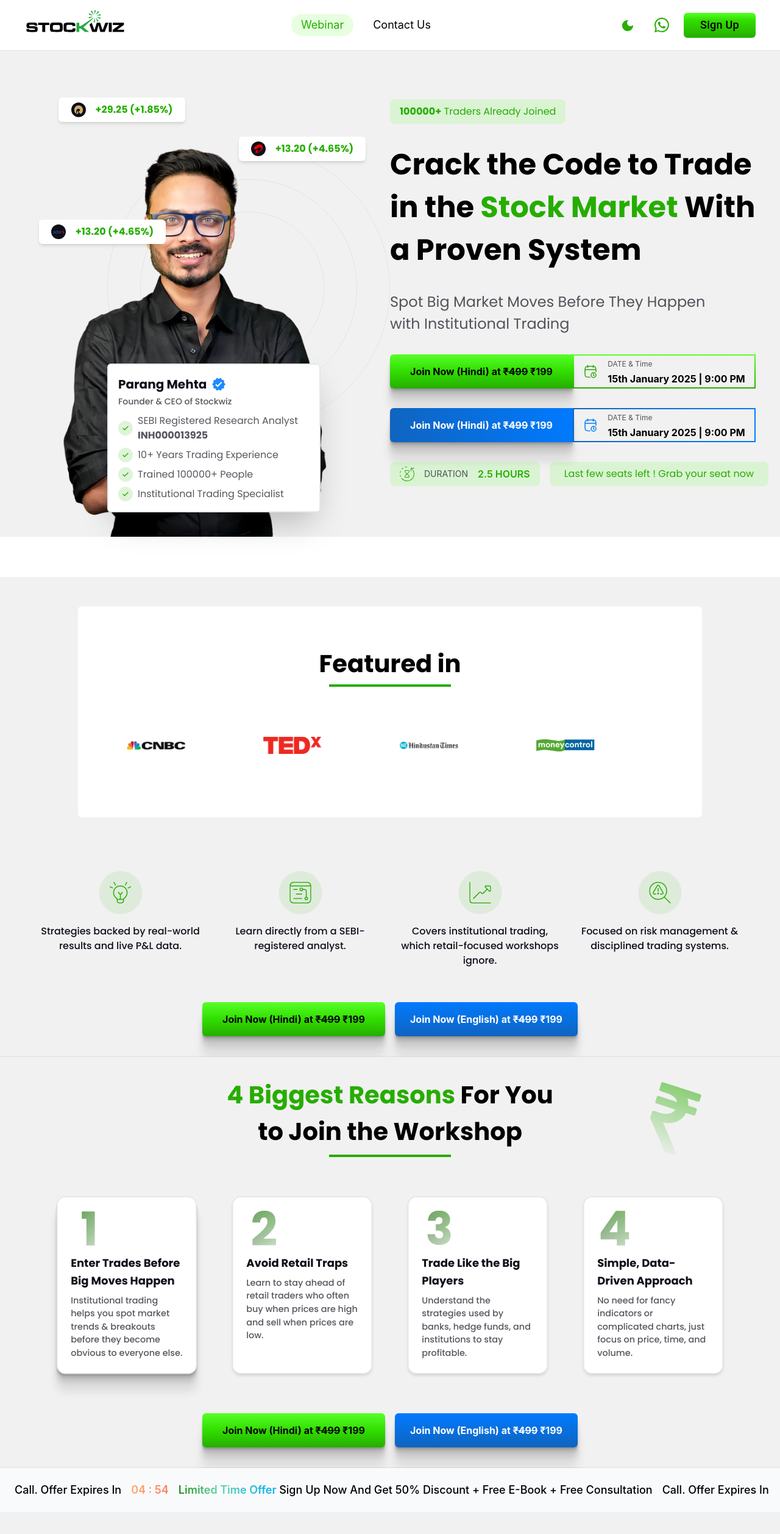
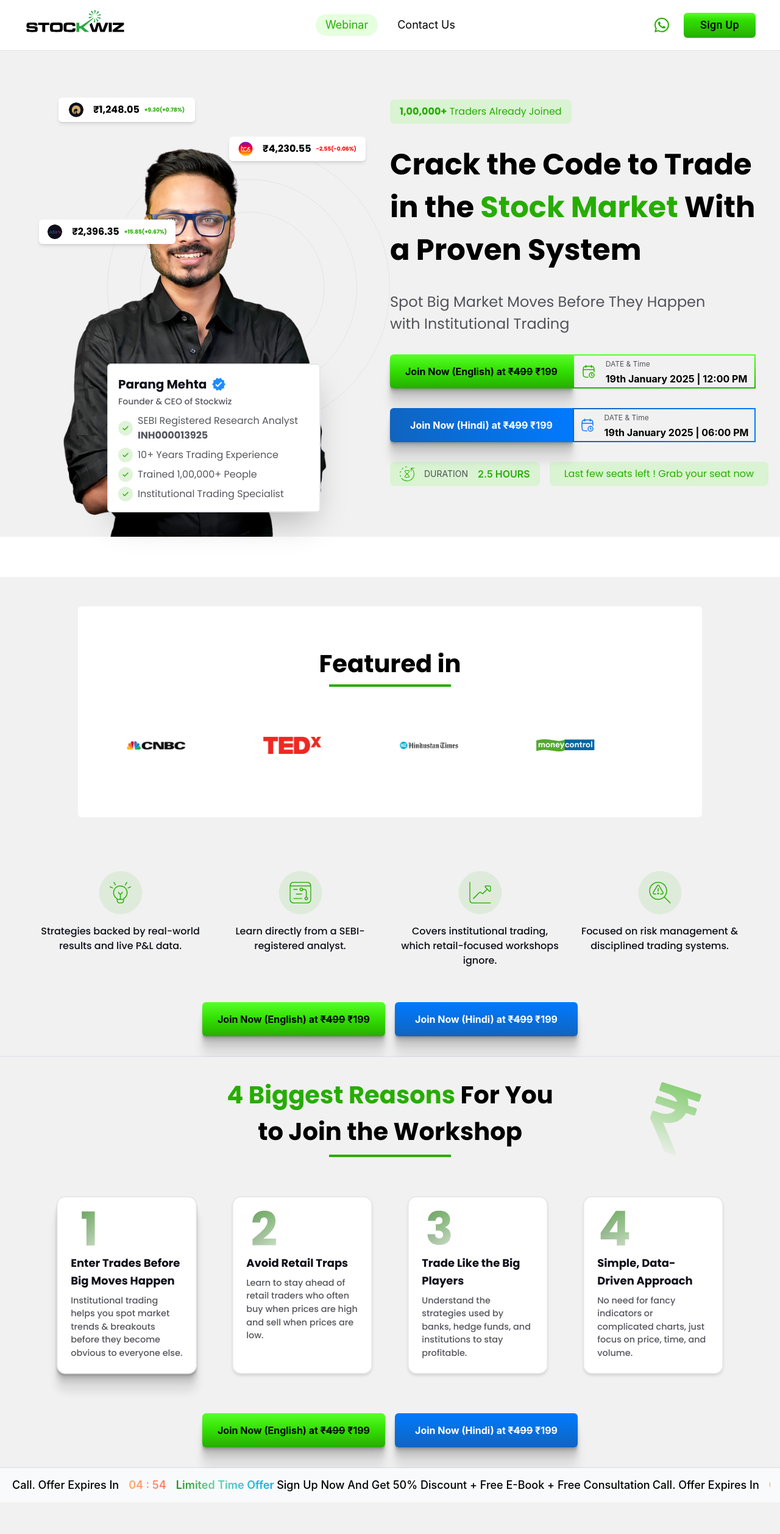
Before and after one commit to vikrantkkk/investing, a React (Vite) app: page / in a window 1280 px wide. Shown: the top 2515 px of the page at 61% size. Built offline with nearby package versions, Linux system fonts and the light colour scheme; grey boxes are pictures that could not be loaded; a web font is replaced by a local one.

Commit message:
final design complete

```diff
--- a/src/common/CustomButton3.jsx
+++ b/src/common/CustomButton3.jsx
@@ -1,8 +1,12 @@
 import React from "react";
 import buttonicon1 from "../assets/svg/buttonicon1.svg";
 const CustomButton3 = () => {
+  const handleClick = () => {
+    window.open("https://parang.exlyapp.com/5b107409-6b3f-48df-9b09-e5fd0004a99f?init_booking=true&enable_discount=true ","_blank")
+  };
+
   return (
-    <div className="flex font-bold">
+    <div className="flex font-bold" onClick={handleClick}>
       {/* Left Button: Gradient Background with Box Shadow */}
       <button
         className="p-4 text-white rounded-l-md w-[300px] transition-all duration-300"
@@ -48,7 +52,7 @@
             <span className="text-[#0E0F19B2]/[0.7] dark:text-[#FFFFFFB2]/[0.7] font-normal text-[12px] leading-6">
               DATE & Time
             </span>
-            <span> 15th January 2025 | 9:00 PM</span>
+            <span>19th January 2025 | 06:00 PM</span>
           </div>
         </div>
       </button>
--- a/src/common/CustomButton4.jsx
+++ b/src/common/CustomButton4.jsx
@@ -2,8 +2,13 @@
 import buttonicon2 from "../assets/svg/buttonicon2.svg";
 
 const CustomButton4 = () => {
+
+  const handleClick = () => {
+    window.open("https://parang.exlyapp.com/01b9a72c-8df9-4a85-9859-4bb67fd61cb4?init_booking=true&enable_discount=true","_blank")
+  };
+
   return (
-    <div className="flex font-bold">
+    <div className="flex font-bold" onClick={handleClick}>
       {/* Left Button: Gradient Background with Box Shadow */}
       <button
         className="p-4 text-black rounded-l-md w-[300px] transition-all duration-300"
@@ -23,7 +28,7 @@
               "linear-gradient(180deg, #58FF29 0%, #31DE00 50%, #26AD00 100%)") // Original gradient
         }
       >
-        Join Now (Hindi) at <span className="line-through">₹499</span> ₹199
+        Join Now (English) at <span className="line-through">₹499</span> ₹199
       </button>
 
       {/* Right Button: Transparent with Gradient Border */}
@@ -46,8 +51,10 @@
             />
           </span>
           <div className="flex flex-col justify-center items-start">
-            <span className="text-[#0E0F19B2]/[0.7] dark:text-[#FFFFFFB2]/[0.7] font-normal text-[12px] leading-6">DATE & Time</span>
-            <span> 15th January 2025 | 9:00 PM</span>
+            <span className="text-[#0E0F19B2]/[0.7] dark:text-[#FFFFFFB2]/[0.7] font-normal text-[12px] leading-6">
+              DATE & Time
+            </span>
+            <span>19th January 2025 | 12:00 PM</span>
           </div>
         </div>
       </button>
--- a/src/common/CustomButtonForMobile.jsx
+++ b/src/common/CustomButtonForMobile.jsx
@@ -1,10 +1,26 @@
 import React from "react";
 
 const CustomButtonForMobile = () => {
+  const handleClickHindi = () => {
+    window.open(
+      "https://parang.exlyapp.com/5b107409-6b3f-48df-9b09-e5fd0004a99f?init_booking=true&enable_discount=true",
+      "_blank"
+    );
+  };
+  const handleClickEnglish = () => {
+    window.open(
+      "https://parang.exlyapp.com/01b9a72c-8df9-4a85-9859-4bb67fd61cb4?init_booking=true&enable_discount=true",
+      "_blank"
+    );
+  };
   return (
     <div className="flex md:flex-row flex-col gap-4 font-bold">
-      <div className="flex flex-col gap-2 items-center justify-center border-2 border-[#58FF29] p-4 rounded-md">
-        <div className="dark:text-white">15th January 2025 | 9:00 PM</div>
+         <div
+        className="flex flex-col gap-2 items-center justify-center border-2 border-[#58FF29] p-4 rounded-md"
+        onClick={handleClickEnglish}
+
+      >
+        <div className="dark:text-white">19th January 2025 | 06:00 PM</div>
         <button
           className="p-4 text-black rounded-md w-[300px] transition-all duration-300"
           style={{
@@ -13,23 +29,23 @@
             boxShadow:
               "rgba(0, 0, 0, 0.09) 0px 2px 1px, rgba(0, 0, 0, 0.09) 0px 4px 2px, rgba(0, 0, 0, 0.09) 0px 8px 4px, rgba(0, 0, 0, 0.09) 0px 16px 8px, rgba(0, 0, 0, 0.09) 0px 32px 16px",
           }}
-          onMouseEnter={
-            (e) =>
+          onMouseEnter={(e) =>
             (e.currentTarget.style.background =
               "linear-gradient(180deg, #49E318 0%, #2FBE00 50%, #1F9D00 100%)")
           }
-          onMouseLeave={
-            (e) =>
+          onMouseLeave={(e) =>
             (e.currentTarget.style.background =
               "linear-gradient(180deg, #58FF29 0%, #31DE00 50%, #26AD00 100%)")
           }
         >
-          Join Now (Hindi) at <span className="line-through">₹499</span> ₹199
+          Join Now (English) at <span className="line-through">₹499</span> ₹199
         </button>
       </div>
-
-      <div className="flex justify-center items-center gap-2 flex-col border-2 border-[#007AFF] p-4 rounded-md">
-        <div className="dark:text-white">15th January 2025 | 9:00 PM</div>
+      <div
+        className="flex justify-center items-center gap-2 flex-col border-2 border-[#007AFF] p-4 rounded-md"
+        onClick={handleClickHindi}
+      >
+        <div className="dark:text-white">19th January 2025 | 12:00 PM</div>
         <button
           className="p-4 text-white rounded-md w-[300px] transition-all duration-300"
           style={{
@@ -37,20 +53,19 @@
             boxShadow:
               "rgba(0, 0, 0, 0.09) 0px 2px 1px, rgba(0, 0, 0, 0.09) 0px 4px 2px, rgba(0, 0, 0, 0.09) 0px 8px 4px, rgba(0, 0, 0, 0.09) 0px 16px 8px, rgba(0, 0, 0, 0.09) 0px 32px 16px",
           }}
-          onMouseEnter={
-            (e) =>
+          onMouseEnter={(e) =>
             (e.currentTarget.style.background =
               "linear-gradient(180deg, #005FCC 0%, #0047A6 50%, #00378D 100%)")
           }
-          onMouseLeave={
-            (e) =>
+          onMouseLeave={(e) =>
             (e.currentTarget.style.background =
               "linear-gradient(180deg, #007AFF 0%, #1064BF 100%)")
           }
         >
-          Join Now (English) at <span className="line-through">₹499</span> ₹199
+          Join Now (Hindi) at <span className="line-through">₹499</span> ₹199
         </button>
       </div>
+
     </div>
   );
 };
--- a/src/components/Footer.jsx
+++ b/src/components/Footer.jsx
@@ -4,11 +4,22 @@
 import instagram from "../assets/svg/instagram.svg";
 import darklogo from "../assets/svg/darklogo.svg";
 import { useDarkMode } from "../hooks/DarkModeContext";
+import { useLocation } from "react-router-dom";
 
 const Footer = () => {
   const { darkMode } = useDarkMode();
+  const location = useLocation();
+
+  // Check if the current route is the contact page
+  const isContactPage = location.pathname === "/contact";
+
   return (
-    <footer className="flex flex-col justify-center items-center h-auto w-screen gap-8  pb-8 px-4 py-16 dark:bg-[#0B0C13] bg-[#F1F1F1]">
+    // <footer className="flex flex-col justify-center items-center h-auto w-screen gap-8  pb-8 px-4 py-16 dark:bg-[#0B0C13] bg-[#F1F1F1]">
+    <footer
+    className={`flex flex-col justify-center items-center h-auto w-screen gap-8 pb-8 px-4 ${
+      isContactPage ? "py-8" : "py-16"
+    } dark:bg-[#0B0C13] bg-[#F1F1F1]`}
+  >
       <div>
         <a href="/" className="flex justify-center items-center">
           <img
--- a/src/components/Header.jsx
+++ b/src/components/Header.jsx
@@ -53,14 +53,14 @@
         </div>
 
         <div className="flex md:gap-6 gap-2 items-center justify-center">
-          <button
+          {/* <button
             onClick={() => setDarkMode(!darkMode)}
             className={`ml-4 p-2 rounded ${
               darkMode ? "text-figmaGreen" : "text-figmaGreen"
             }`}
           >
             {darkMode ? <LightModeIcon /> : <DarkModeIcon />}
-          </button>
+          </button> */}
           <a
             href="https://wa.me/918949800532"
             target="_blank"
--- a/src/components/Hero.jsx
+++ b/src/components/Hero.jsx
@@ -9,6 +9,7 @@
 import duration1 from "../assets/svg/duration.svg";
 import globe from "../assets/svg/globe.svg";
 import hero1 from "../assets/svg/hero1.svg";
+import TCS from "../assets/png/TCS.png"
 import hero2 from "../assets/svg/hero2.svg";
 import hero3 from "../assets/svg/hero3.svg";
 import correct from "../assets/svg/correct.svg";
@@ -71,14 +72,14 @@
                   <div>10+ Years Trading Experience</div>
                 </div>
 
-                {/* Trained 100000+ People */}
+                {/* Trained 1,00,000+ People */}
                 <div className="flex items-center gap-2 font-poppins font-normal md:text-[16px] text-[10px] md:leading-6 leading-4 dark:text-[#FFFFFFB2]/[0.7] text-[#0E0F19B2]/[0.7]">
                   <img
                     src={correct}
                     alt="correct"
                     className="md:h-[24px] h-[12px] md:w-[24px] w-[12px]"
                   />
-                  <div>Trained 100000+ People</div>
+                  <div>Trained 1,00,000+ People</div>
                 </div>
 
                 {/* Institutional Trading Specialist */}
@@ -94,40 +95,51 @@
             </div>
           </div>
 
-          <div className="font-poppins text-center dark:border-[#FFFFFF]/[0.1] .. font-semibold md:text-[16px] text-[8px] md:leading-6 leading-3 text-figmaGreen absolute md:right-10 ld:right-28 right-0 md:top-36 ld:top-64 top-24 shadow-md rounded-md flex p-2 items-center justify-center md:h-10 h-8 md:w-52 w-[120px] md:gap-4 gap-2 dark:bg-darkBackGround dark:border bg-white z-10">
+          <div className="font-poppins text-center dark:border-[#FFFFFF]/[0.1] .. font-semibold md:text-[16px] text-[8px] md:leading-6 leading-3 text-figmaGreen absolute md:right-10 ld:right-28 right-0 md:top-36 ld:top-64 top-24 shadow-md rounded-md flex p-2 items-center justify-center md:h-10 h-8 md:w-56 w-[140px] md:gap-4 gap-2 dark:bg-darkBackGround dark:border bg-white z-10">
             <span>
               <img
-                src={hero1}
+                src={TCS}
                 alt="MyBrand Logo"
-                className="h-[24px] w-[24px]"
+                className="h-[24px] w-[24px]  rounded-full"
               />
             </span>
-            +13.20 (+4.65%)
+            <div className="flex justify-center items-center md:gap-2 gap-1">
+              <span className="text-black dark:text-white leading-none">₹4,230.55</span>{" "}
+              <span className="md:text-[9px] text-[6px] leading-none text-[#FF0000]">-2.55(-0.06%)</span>
+            </div>
           </div>
-          <div className="font-poppins text-center dark:border-[#FFFFFF]/[0.1] .. font-semibold md:text-[16px] text-[8px] md:leading-6 leading-3 text-figmaGreen absolute md:left-24 ld:left-44 left-4  md:top-20 ld:top-24 top-4 shadow-md rounded-md flex p-2 items-center justify-center md:h-10 h-8 md:w-52 w-[120px] md:gap-4 gap-2 dark:bg-darkBackGround dark:border  bg-white z-10">
+          <div className="font-poppins text-center dark:border-[#FFFFFF]/[0.1] .. font-semibold md:text-[16px] text-[8px] md:leading-6 leading-3 text-figmaGreen absolute md:left-24 ld:left-44 left-4  md:top-20 ld:top-24 top-4 shadow-md rounded-md flex p-2 items-center justify-center md:h-10 h-8 md:w-56 w-[140px] md:gap-4 gap-2 dark:bg-darkBackGround dark:border  bg-white z-10">
             <span>
               <img
                 src={hero2}
                 alt="MyBrand Logo"
-                className="h-[24px] w-[24px]"
+                className="h-[24px] w-[24px]  rounded-full"
               />
             </span>{" "}
-            +29.25 (+1.85%)
+            <div className="flex justify-center items-center md:gap-2 gap-1">
+              <span className="text-black dark:text-white leading-none">₹1,248.05</span>{" "}
+              <span className="md:text-[9px] text-[6px] leading-none">+9.30(+0.78%)</span>
+            </div>
           </div>
-          <div className="font-poppins text-center dark:border-[#FFFFFF]/[0.1] .. font-semibold md:text-[16px] text-[8px] md:leading-6 leading-3 text-figmaGreen absolute md:left-16 ld:left-24 left-0 md:top-[280px] ld:top-[400px] top-40 shadow-md rounded-md flex p-2 items-center justify-center md:h-10 h-8 md:w-52 w-[120px] md:gap-4 gap-2 dark:bg-darkBackGround dark:border bg-white z-10">
+          <div className="font-poppins text-center dark:border-[#FFFFFF]/[0.1] .. font-semibold md:text-[16px] text-[8px] md:leading-6 leading-3 text-figmaGreen absolute md:left-16 ld:left-24 left-0 md:top-[280px] ld:top-[400px] top-40 shadow-md rounded-md flex p-2 items-center justify-center md:h-10 h-8 md:w-56 w-[140px] md:gap-4 gap-2 dark:bg-darkBackGround dark:border bg-white z-10">
             <span>
               <img
                 src={hero3}
                 alt="MyBrand Logo"
-                className="h-[24px] w-[24px]"
+                className="h-[24px] w-[24px]  rounded-full"
               />
             </span>{" "}
-            +13.20 (+4.65%)
+            <div className="flex justify-center items-center md:gap-2 gap-1">
+              <span className="text-black dark:text-white leading-none">₹2,396.35</span>{" "}
+              <span className="md:text-[9px] text-[6px] leading-none">+15.85(+0.67%)</span>
+            </div>
           </div>
         </div>
         <div className="md:flex-1 w-full md:h-auto h-[50vh]  flex flex-col md:gap-8 gap-2  justify-center md:items-start items-center">
           <div className="font-poppins p-2 font-normal text-figmaGreen rounded-[8px] w-auto px-4 bg-greenbackgrond">
-            <span className="font-semibold text-[16px] leading-6">100000+</span>{" "}
+            <span className="font-semibold text-[16px] leading-6">
+              1,00,000+
+            </span>{" "}
             Traders Already Joined
           </div>
 
@@ -194,7 +206,7 @@
           <div className="flex-1 flex flex-col md:gap-10 gap-2 justify-center md:items-start items-center pl-20">
             <div className="font-poppins p-2 font-normal text-figmaGreen rounded-[8px] w-auto px-4 bg-greenbackgrond">
               <span className="font-semibold text-[16px] leading-6">
-                100000+
+                1,00,000+
               </span>{" "}
               Traders Already Joined
             </div>
@@ -335,7 +347,7 @@
                         className="md:h-[24px] h-[12px] md:w-[24px] w-[12px]"
                       />
                     </span>{" "}
-                    Trained 100000+ People
+                    Trained 1,00,000+ People
                   </div>
                   <div className="flex justify-start items-center gap-2 font-poppins font-normal md:text-[16px] text-[8px] md:leading-6 leading-4 text-[#FFFFFFB2]/[0.7]">
                     <span>
--- a/src/components/LearnWorkShop.jsx
+++ b/src/components/LearnWorkShop.jsx
@@ -55,13 +55,22 @@
       "0"
     )}`;
   };
-
+  const marqueeClasses = [
+    "animate-marquee",
+    "animate-marquee1",
+    "animate-marquee2",
+    "animate-marquee3",
+    "animate-marquee4",
+    "animate-marquee5",
+    "animate-marquee6",
+    "animate-marquee7",
+  ];
   return (
     <div className="relative flex md:border-b-2 flex-col gap-12  w-screen  pb-8 md:pt-0 pt-8 h-auto dark:border-none dark:bg-darkBackGround bg-[#F1F1F1]">
       <div className="w-full gap-2 md:block hidden p-4 text-[18px] leading-6 bg-[#F9FAFB] dark:bg-darkBackGround justify-center items-center relative">
-        <div class="relative  flex overflow-x-hidden">
-          <div class="p-2 animate-marquee whitespace-nowrap">
-            <span className="font-medium text-center dark:text-white">
+        <div class="relative  flex overflow-x-hidden overflow-y-hidden">
+          <div class=" animate-marquee whitespace-nowrap">
+            <span className="font-medium text-center ml-1 dark:text-white">
               Call. Offer Expires In
             </span>
             <span
@@ -91,8 +100,38 @@
             </span>
           </div>
 
-          <div class="absolute top-0 p-2 animate-marquee2 whitespace-nowrap">
+          <div class="absolute top-0 animate-marquee2 whitespace-nowrap">
+            <span className="font-medium ml-1 text-center dark:text-white">
+              Call. Offer Expires In
+            </span>
+            <span
+              className="px-4 py-1 rounded-md font-semibold text-transparent text-center"
+              style={{
+                background:
+                  "linear-gradient(94.98deg, rgba(255, 204, 105, 0.8) -44.59%, rgba(255, 34, 34, 0.8) 154.52%)",
+                WebkitBackgroundClip: "text",
+                WebkitTextFillColor: "transparent",
+              }}
+            >
+              {formatTime(timeLeft)}
+            </span>
+            <span
+              className="font-semibold text-transparent text-center"
+              style={{
+                background:
+                  "linear-gradient(88.4deg, #1D870B -4.38%, #66D6AD 40.17%, #13B5E8 85.62%)",
+                WebkitBackgroundClip: "text",
+                WebkitTextFillColor: "transparent",
+              }}
+            >
+              Limited Time Offer{" "}
+            </span>
             <span className="font-medium text-center dark:text-white">
+              Sign Up Now And Get 50% Discount + Free E-Book + Free Consultation
+            </span>
+          </div>
+          <div class=" top-0  animate-marquee3 whitespace-nowrap">
+            <span className="font-medium ml-1 text-center dark:text-white">
               Call. Offer Expires In
             </span>
             <span
--- a/src/components/Mentor.jsx
+++ b/src/components/Mentor.jsx
@@ -33,7 +33,7 @@
                 className="md:h-[40px] h-32 md:w-[40px] w-[32px]"
               />
               <div className="flex flex-col md:gap-1 gap-0">
-                <span>SEBI-registered research analyst</span>
+                <span>SEBI-Registered Research Analyst</span>
                 <span>INH000013925</span>
               </div>
             </div>
@@ -58,7 +58,7 @@
               decade to mastering the art and science of professional trading.
             </div>
             <div className="font-poppins md:text-start text-center font-normal md:text-[16px] text-[14px]  leading-7 text-[#F1F1F1B2]/[0.7]">
-              Having trained more than 100000+ traders, Parang has a proven
+              Having trained more than 1,00,000+ traders, Parang has a proven
               track record of transforming retail traders into confident
               professionals. His mission is simple yet powerful: to educate,
               train, fund, and help traders achieve consistent success in the
--- a/src/components/TimeTiking.jsx
+++ b/src/components/TimeTiking.jsx
@@ -41,7 +41,7 @@
       </video>
 
       {/* Content Overlay */}
-      <div className="flex flex-col gap-12 justify-center items-center md:w-1/2 w-full text-white p-8  bg-black/50 md:rounded-lg">
+      <div className="flex flex-col gap-12 justify-center items-center md:w-1/2 w-full text-white p-8  md:bg-black/50 bg-black/70  md:rounded-lg">
         {/* Title */}
         <div>
           <h1 className="font-poppins font-bold text-[40px] leading-[60px] text-center">
```
Also changed, not shown: src/common/CustomButton.jsx (+24 -6 lines), src/components/Contact.jsx (+13 -25 lines), src/components/Faq.jsx (+11 -1 lines), src/assets/png/TCS.png (added). Lines whose indentation alone changed are shown as unchanged.
